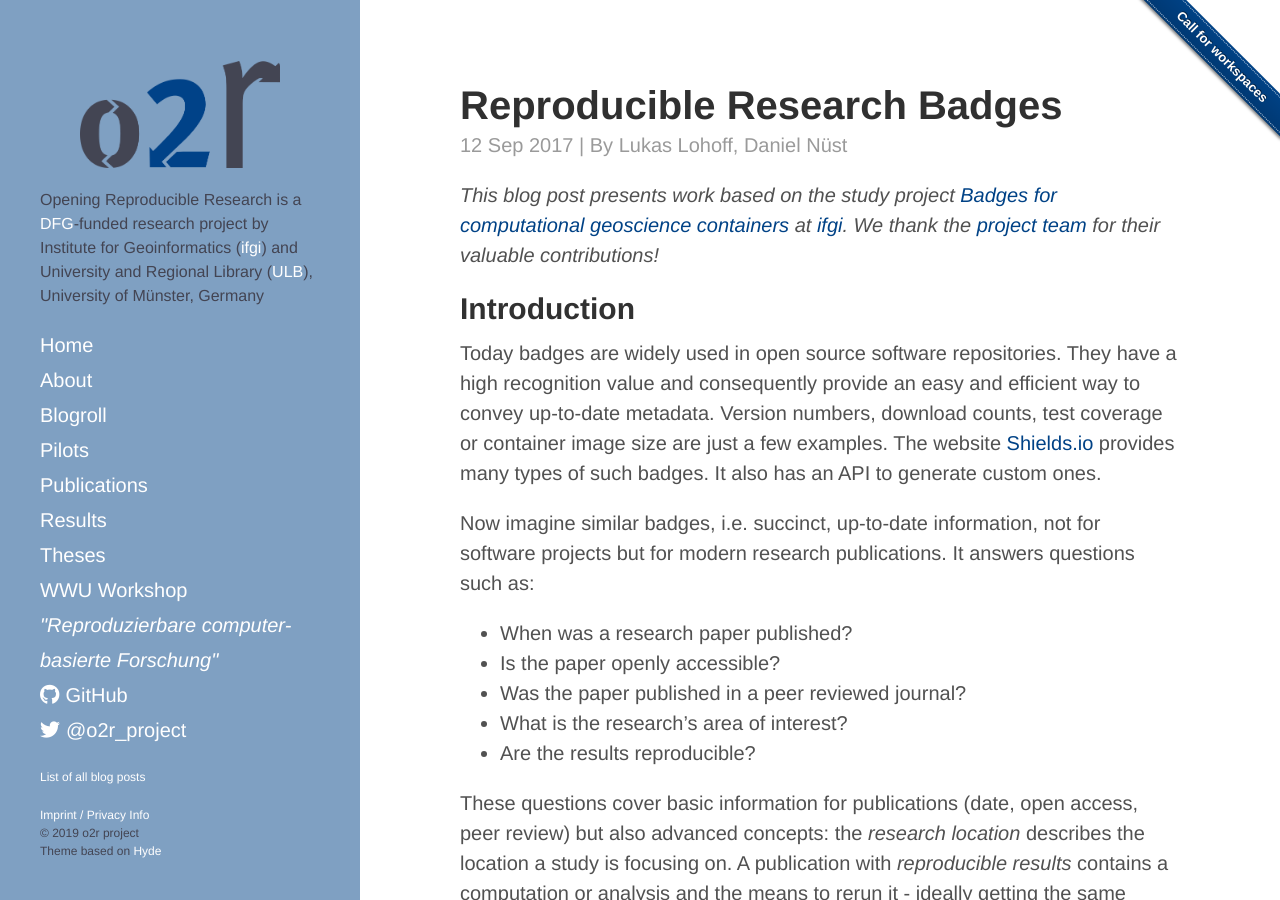
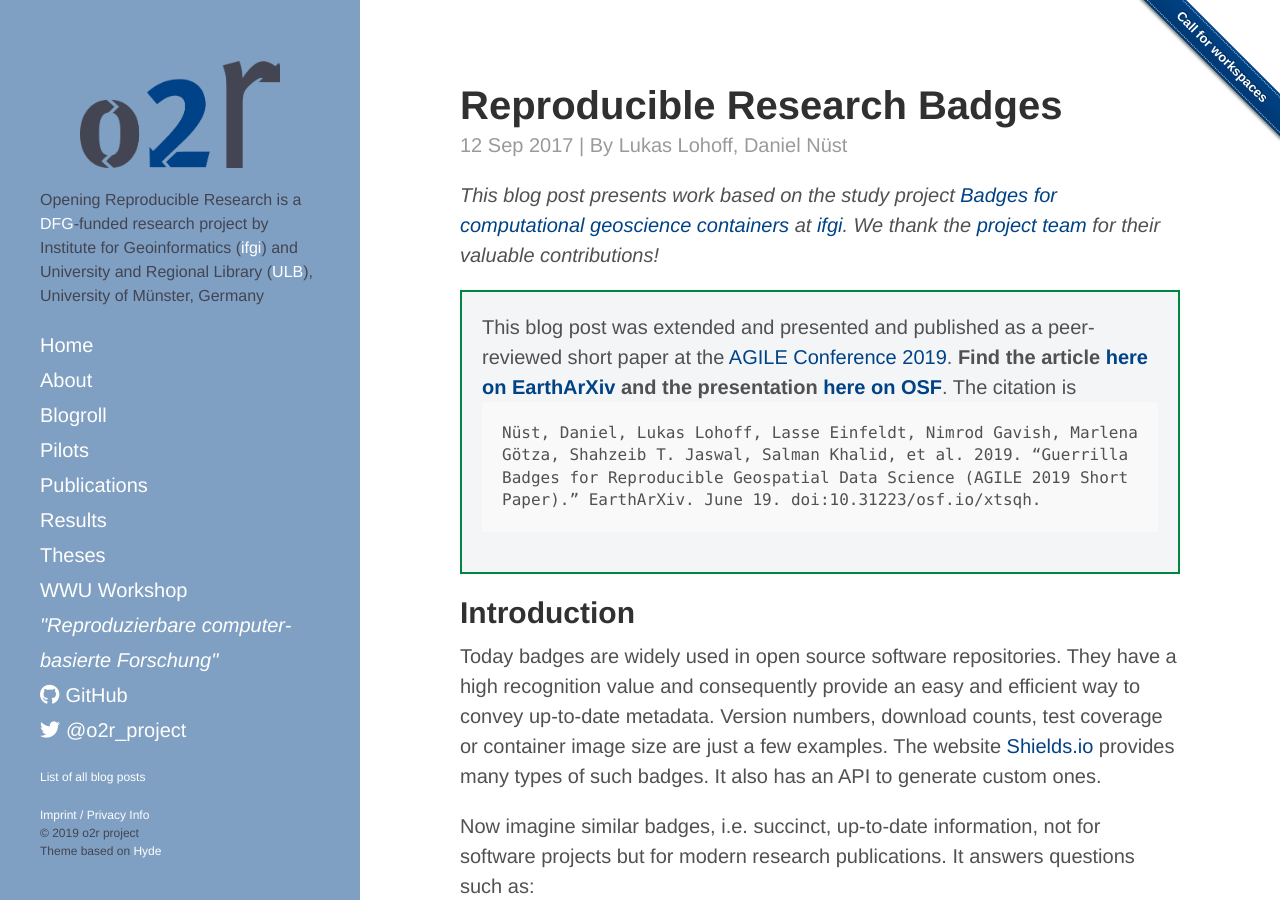
Before and after one commit to o2r-project/o2r-project.github.io, a Jekyll site: the page built from _posts/2017-09-12-reproducible-research-badges.md, in a window 1280 px wide and 900 px high. Built offline with Jekyll 4.4.1, drawn with Linux system fonts in a browser that asks for light colours; nearby versions of some CDN libraries; comment, search, counter and statistics services are not loaded.

Commit message:
add note about paper to badges article

```diff
--- a/_posts/2017-09-12-reproducible-research-badges.md
+++ b/_posts/2017-09-12-reproducible-research-badges.md
@@ -13,6 +13,12 @@ author: 'Lukas Lohoff, Daniel Nüst'
 ---
 
 *This blog post presents work based on the study project [Badges for computational geoscience containers](https://zivgitlab.uni-muenster.de/geocontainer-badges) at [ifgi](https://www.uni-muenster.de/Geoinformatics/). We thank the [project team](https://github.com/o2r-project/o2r-badger#contributors) for their valuable contributions!*
+
+<div style="padding: 1em; border: 2px solid #008643; background: #f3f5f7;">
+This blog post was extended and presented and published as a peer-reviewed short paper at the <a href="https://agile-online.org//conference-2019">AGILE Conference 2019</a>. <b>Find the article <a title="article on EarthArXiv" href="https://eartharxiv.org/xtsqh/">here on EarthArXiv</a> and the presentation <a title="paper presentation slides" href="https://osf.io/549a6/">here on OSF</a></b>. The citation is
+
+<pre>Nüst, Daniel, Lukas Lohoff, Lasse Einfeldt, Nimrod Gavish, Marlena Götza, Shahzeib T. Jaswal, Salman Khalid, et al. 2019. “Guerrilla Badges for Reproducible Geospatial Data Science (AGILE 2019 Short Paper).” EarthArXiv. June 19. doi:10.31223/osf.io/xtsqh.</pre>
+</div>
 
 ## Introduction
 
```
